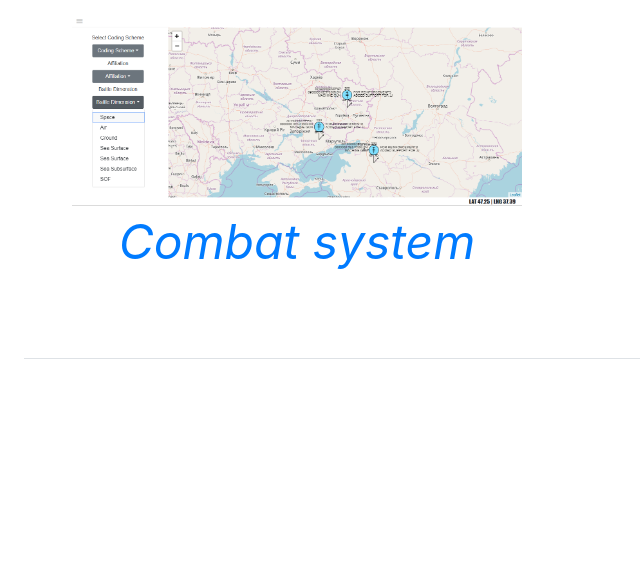
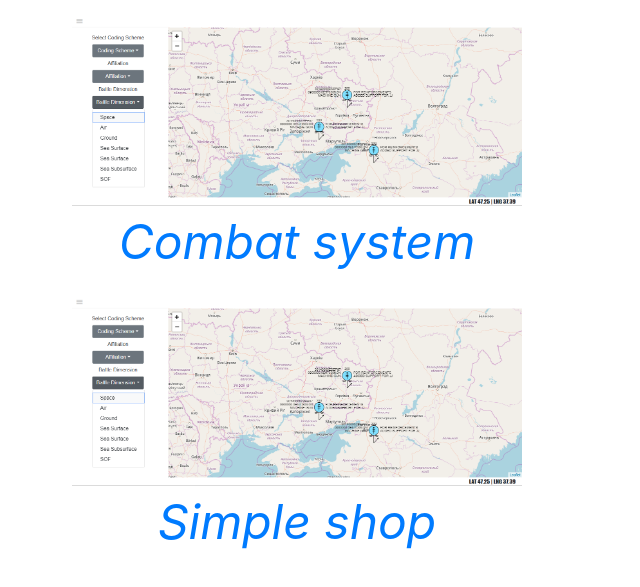
Before and after one commit to LukashenkoEvgeniy/LukashenkoEvgeniy.github.io, a website with bundled scripts: page index.html in a window 1280 px wide. Shown: the part 5347-5934 px from the top of the page, without its empty margins (248-888 px from the left). Before the commit the page ends 5706 px from the top, so only its background shows below. Built offline with nearby package versions, Linux system fonts and the light colour scheme; a web font is replaced by a local one.

Commit message:
Update index.html

```diff
--- a/index.html
+++ b/index.html
@@ -333,6 +333,14 @@
                     </i>
                 </li>
 
+                <li class="list-inline-item">
+                    <a href="https://lukashenkoevgeniy.github.io/projects/shop/index.html">
+                        <i><img class="project-image" src="img/cop.png">
+                            <p class="project-description">Simple shop</p>
+                    </a>
+                    </i>
+                </li>
+
             </ul>
         </div>
     </section>
```
